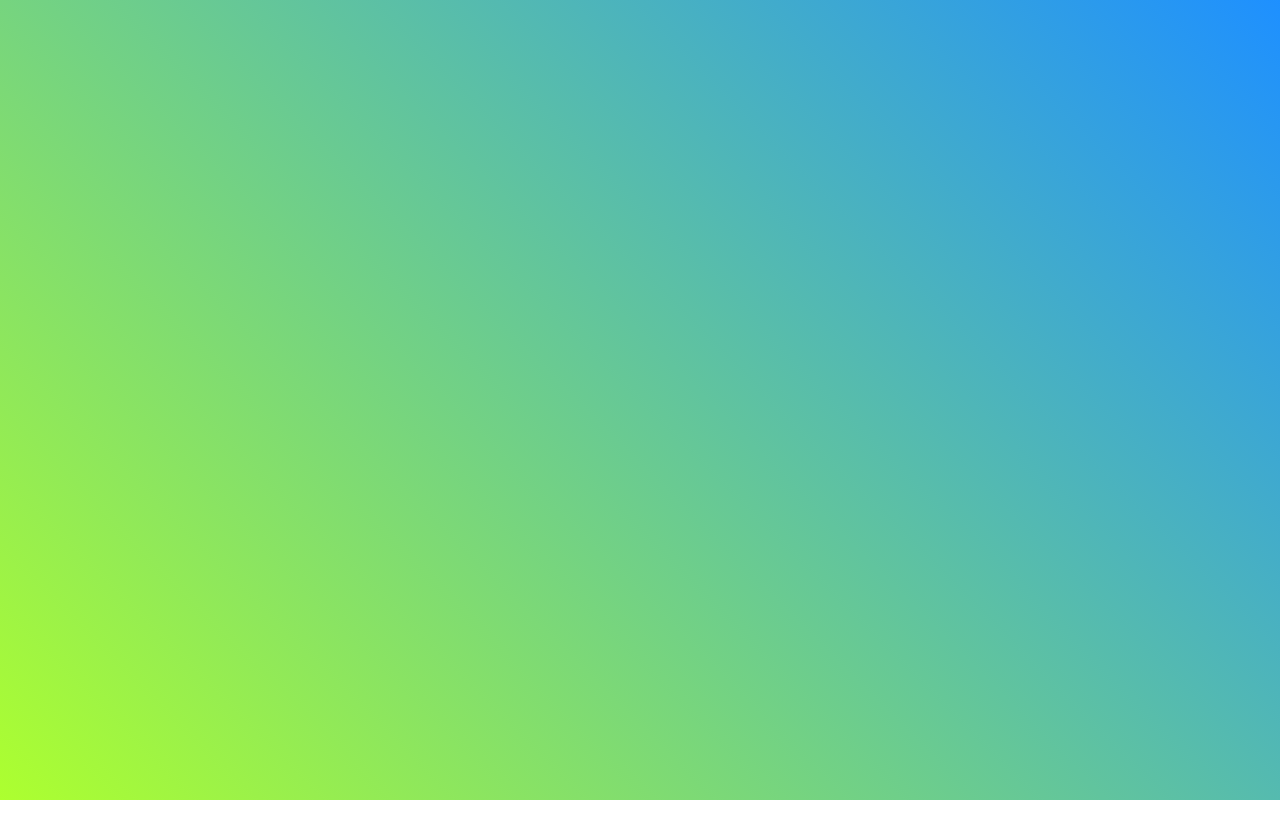
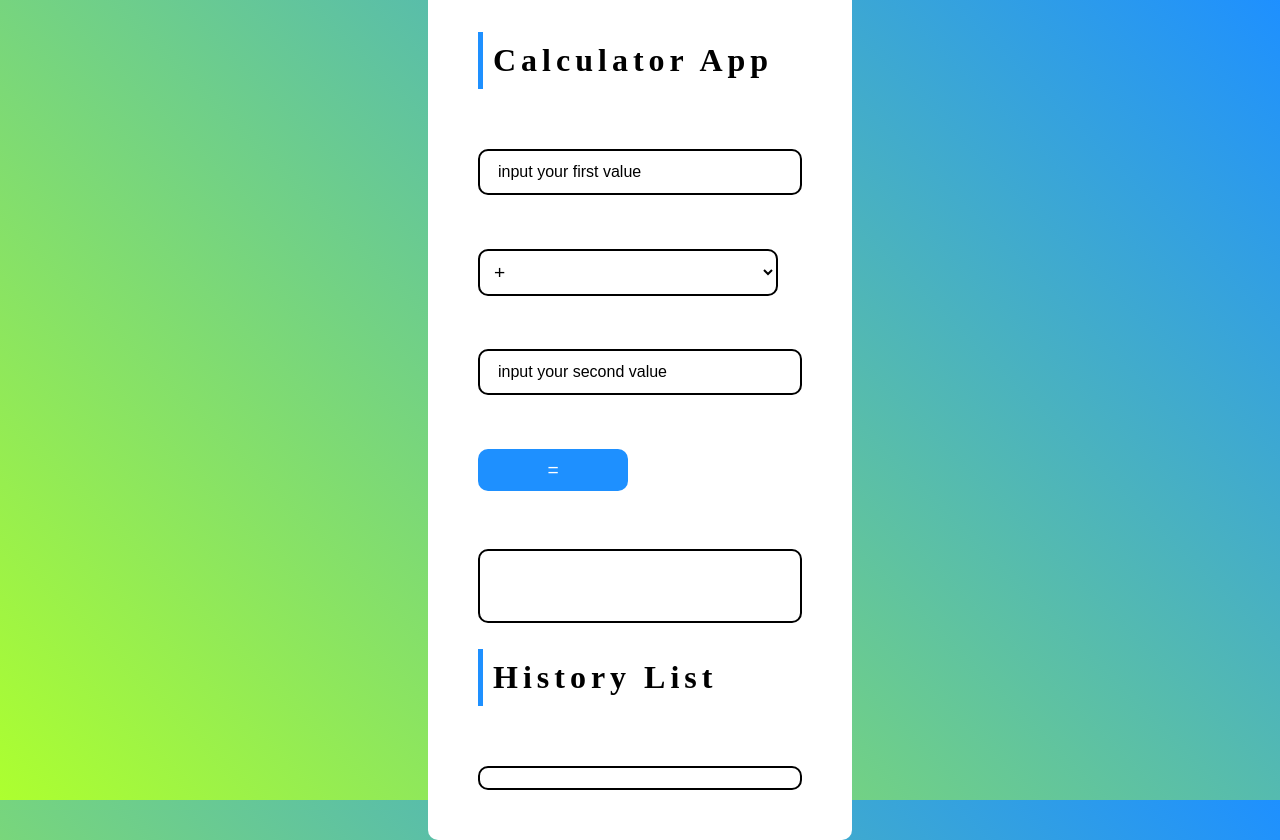
Before and after one commit to LetVlad/Calculator, a React (Create React App) app: page / in a window 1280 px wide. Before the commit the page ends 800 px from the top, so only its background shows below. Built offline with nearby package versions, Linux system fonts and the light colour scheme; a web font is replaced by a local one.

Commit message:
deploy gh

```diff
--- a/src/App.js
+++ b/src/App.js
@@ -4,7 +4,7 @@ import Calc from "./Calc";
 function App() {
     return(
         <div className='App'>
-            {/*<Calc/>*/}
+            <Calc/>
         </div>
     )
 }
```
Also changed, not shown: 6 other files (tests, documents, lock files or other folders).
